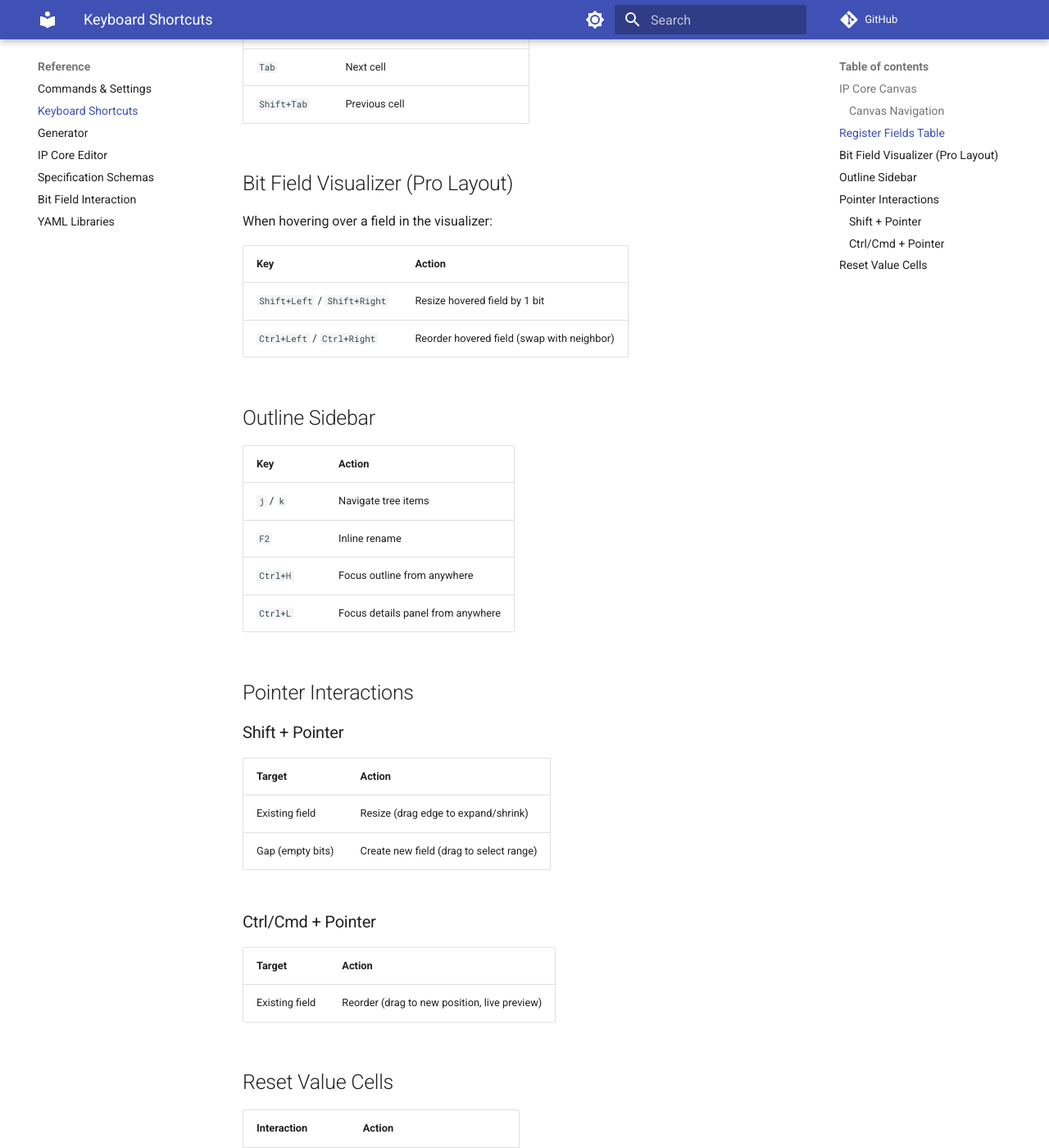
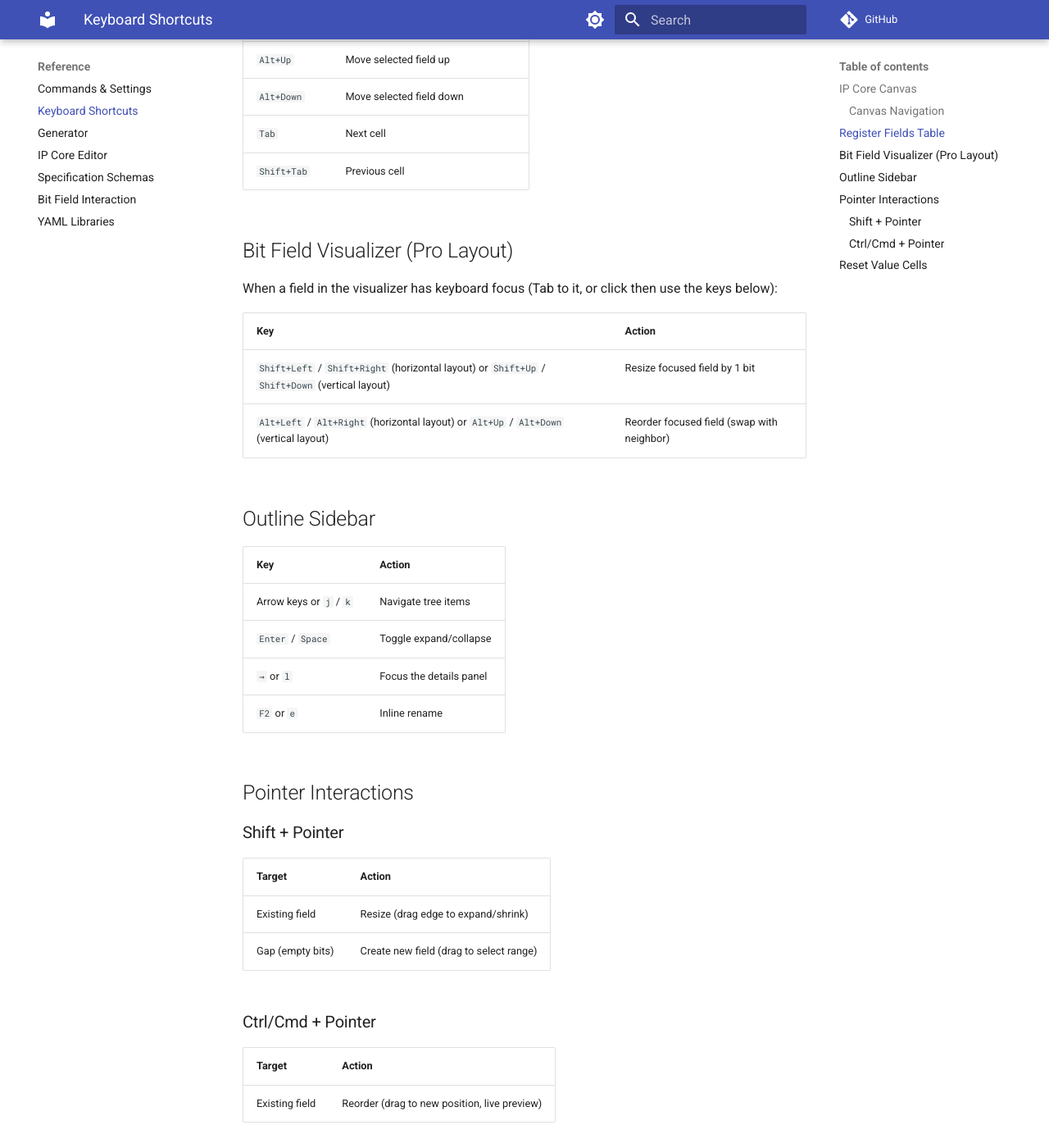
Before and after one commit to bleviet/ipcraft-vscode, an MkDocs documentation site: the page built from docs/reference/keyboard-shortcuts.md, in a window 1280 px wide and 1400 px high, scrolled down 1750 px. Shown: the whole window at 82% size. Built offline with MkDocs 1.6.1 and Material for MkDocs 9.7.7, drawn with Linux system fonts in a browser that asks for light colours; comment, search, counter and statistics services are not loaded; some of the changed text lies outside the part shown.

Commit message:
Fix stale keyboard-shortcut and schema docs in docs/reference/
Ctrl+H/Ctrl+L (focus palette/canvas/outline/details) don't exist
anywhere in the webview source; bit-field reorder is Alt+Left/Right,
not Ctrl+Left/Right; plain left-drag on the canvas background does
marquee-select, not pan (panning needs Space held); the palette's
Infrastructure/Generics item lists and outline shortcuts didn't match
LibraryPalette.tsx/useOutlineKeyboard.ts. specification-schemas.md's
submodule tree and Type Generation section pointed at directories and
output paths (src/webview/types/*.d.ts) that generate-types.js hasn't
written in a while — it now targets src/domain/*.types.ts. CLAUDE.md
repeated that same stale generate-types claim; fixed both to note
src/webview/types/*.d.ts must currently be hand-updated in step.

Co-Authored-By: Claude Sonnet 5 <noreply@anthropic.com>

```diff
--- a/docs/reference/keyboard-shortcuts.md
+++ b/docs/reference/keyboard-shortcuts.md
@@ -8,21 +8,21 @@ These shortcuts are active when the canvas view is visible and no text field is
 |-----|--------|
 | `Delete` | Delete the selected element (port, clock, reset, generic, or bus interface) |
 | `Ctrl+D` / `Cmd+D` | Duplicate selected element; bus interfaces increment their array count instead of adding a copy |
-| `Ctrl+Z` / `Cmd+Z` | Undo last canvas change |
+| `Ctrl+Z` / `Cmd+Z` | Undo last canvas change (native VS Code document undo) |
 | `Ctrl+Y` / `Cmd+Y` | Redo |
 | `Ctrl+0` / `Cmd+0` | Reset zoom to 100 % |
-| `Escape` | Deselect current element |
-| `Ctrl+H` | Focus the library palette |
-| `Ctrl+L` | Focus the canvas / editor panel |
+| `Ctrl+F` / `Cmd+F` | Open port search (works even while another input is focused) |
+| `Escape` | Close port search if open, otherwise deselect current element |
 
 ### Canvas Navigation
 
 | Interaction | Action |
 |-------------|--------|
 | `Ctrl+Wheel` | Zoom in / out |
-| Plain wheel | Pan vertically |
+| Plain wheel | Pan (vertical scroll; trackpads also pan horizontally on shift/2-axis scroll) |
 | Middle-mouse drag | Pan freely |
-| Left-button drag on background | Pan freely |
+| Hold `Space` + left-button drag on background | Pan freely |
+| Left-button drag on background (no `Space`) | Marquee-select multiple ports/interrupts |
 
 ---
 
@@ -47,21 +47,21 @@ When the fields table is focused:
 
 ## Bit Field Visualizer (Pro Layout)
 
-When hovering over a field in the visualizer:
+When a field in the visualizer has keyboard focus (Tab to it, or click then use the keys below):
 
 | Key | Action |
 |-----|--------|
-| `Shift+Left` / `Shift+Right` | Resize hovered field by 1 bit |
-| `Ctrl+Left` / `Ctrl+Right` | Reorder hovered field (swap with neighbor) |
+| `Shift+Left` / `Shift+Right` (horizontal layout) or `Shift+Up` / `Shift+Down` (vertical layout) | Resize focused field by 1 bit |
+| `Alt+Left` / `Alt+Right` (horizontal layout) or `Alt+Up` / `Alt+Down` (vertical layout) | Reorder focused field (swap with neighbor) |
 
 ## Outline Sidebar
 
 | Key | Action |
 |-----|--------|
-| `j` / `k` | Navigate tree items |
-| `F2` | Inline rename |
-| `Ctrl+H` | Focus outline from anywhere |
-| `Ctrl+L` | Focus details panel from anywhere |
+| Arrow keys or `j` / `k` | Navigate tree items |
+| `Enter` / `Space` | Toggle expand/collapse |
+| `→` or `l` | Focus the details panel |
+| `F2` or `e` | Inline rename |
 
 ## Pointer Interactions
 
```
Also changed, not shown: CLAUDE.md (+2 -2 lines), docs/reference/ip-core-editor.md (+10 -11 lines), docs/reference/specification-schemas.md (+14 -9 lines).
